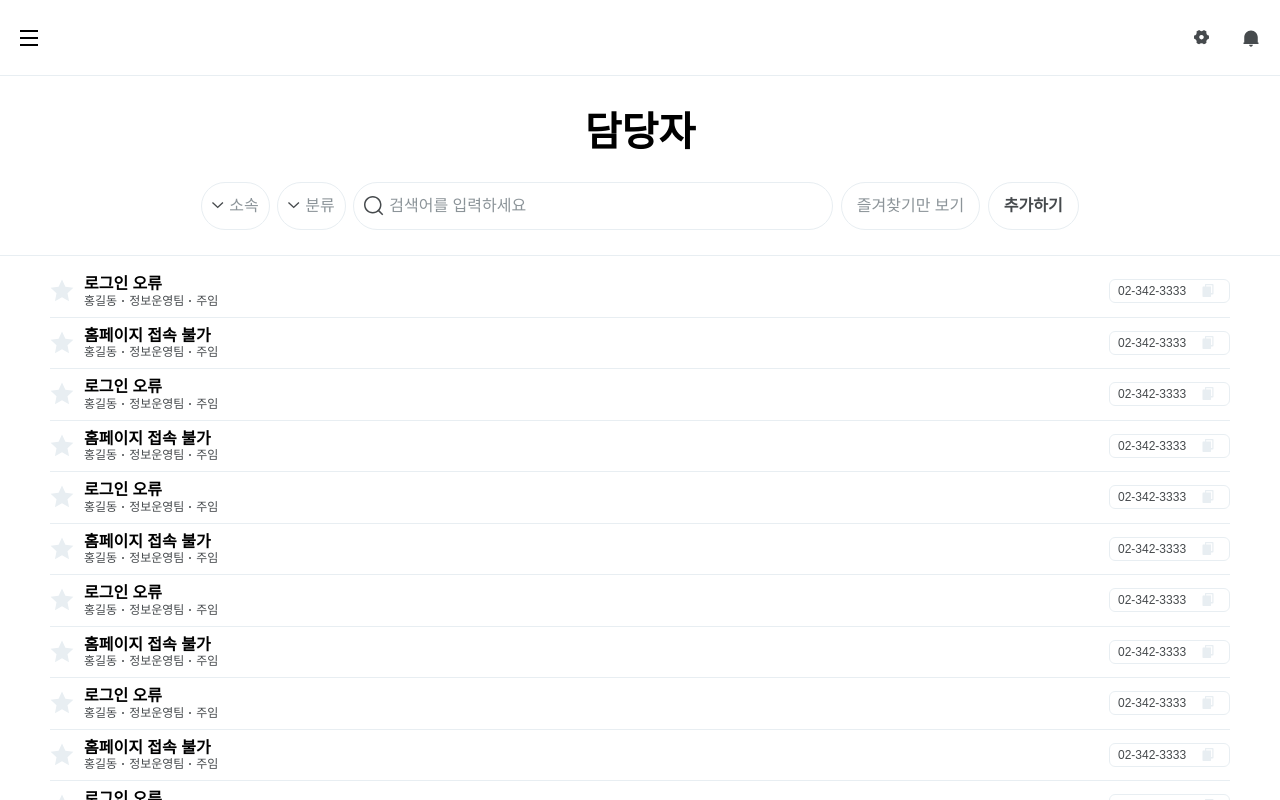
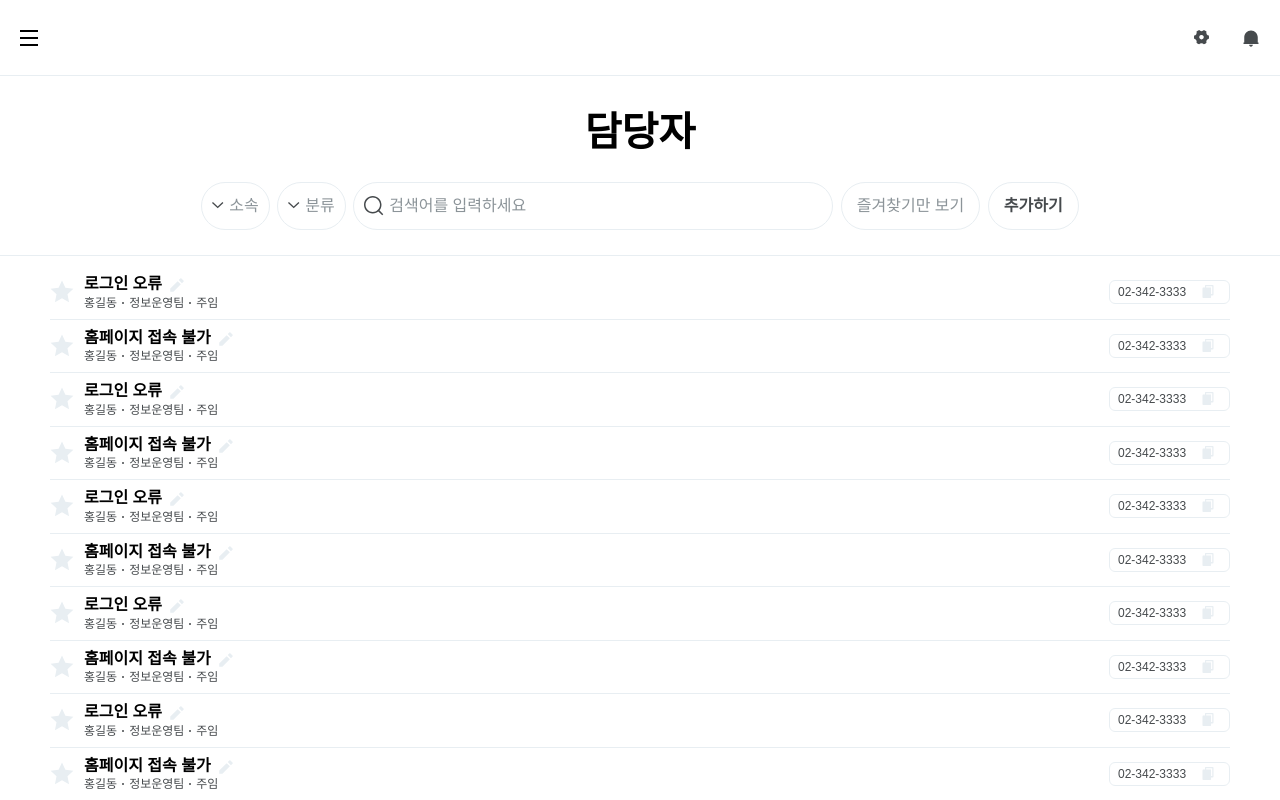
Before and after one commit to konkuk-icteam-student/commute_worklog_fe, a React (Vite) app: page /worklog/category/manager in a window 1280 px wide. Built offline with nearby package versions, Linux system fonts and the light colour scheme; no server answers.

Commit message:
담당자 페이지 연필추가

```diff
--- a/src/worklog/shared/components/posting/Post.tsx
+++ b/src/worklog/shared/components/posting/Post.tsx
@@ -2,7 +2,7 @@ import { useState } from 'react';
 import star_empty from '../../assets/star_empty.svg';
 import star_filled from '../../assets/star_filled.svg';
 import copy from '../../assets/copy.svg';
-
+import graypencil from '../../assets/graypencil.svg';
 interface PostProps {
   title: string;
   name: string;
@@ -32,7 +32,12 @@ const Post = ({ title, name, department, role, phone }: PostProps) => {
 
         {/* 게시글 정보 */}
         <div className="flex flex-col gap-1">
-          <h3 className="text-[16px] font-bold leading-none text-black">{title}</h3>
+          <div className="flex gap-[6px]">
+            <h3 className="text-[16px] font-bold leading-none text-black">{title}</h3>
+            <button onClick={() => console.log('수정버튼 클릭.')}>
+              <img src={graypencil} alt="연필" />
+            </button>
+          </div>
           <div className="flex items-center gap-2 text-[12px] font-normal leading-none text-[#464A4D]">
             <span>{name}</span>
             <span className="h-[2px] w-[2px] rounded-full bg-[#464A4D]"></span>
```
Also changed, not shown: src/worklog/shared/assets/graypencil.svg (added).
